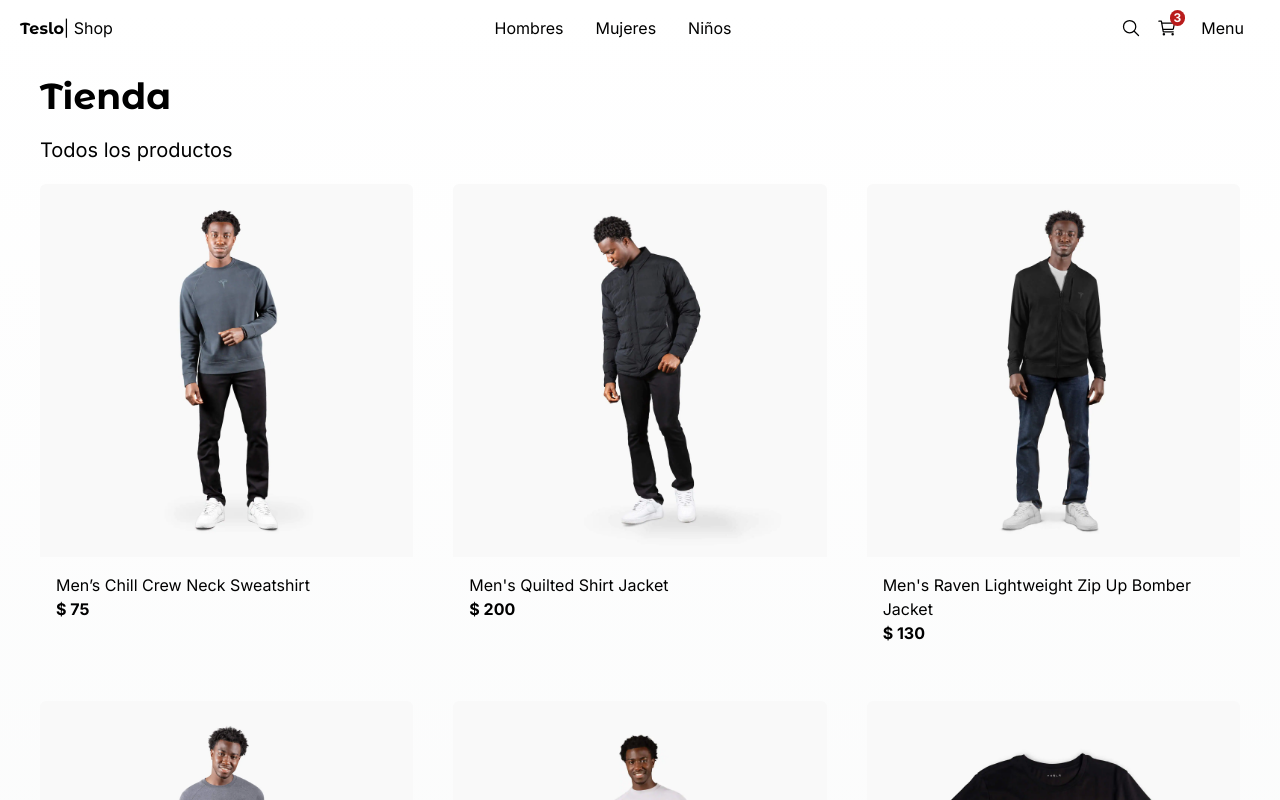
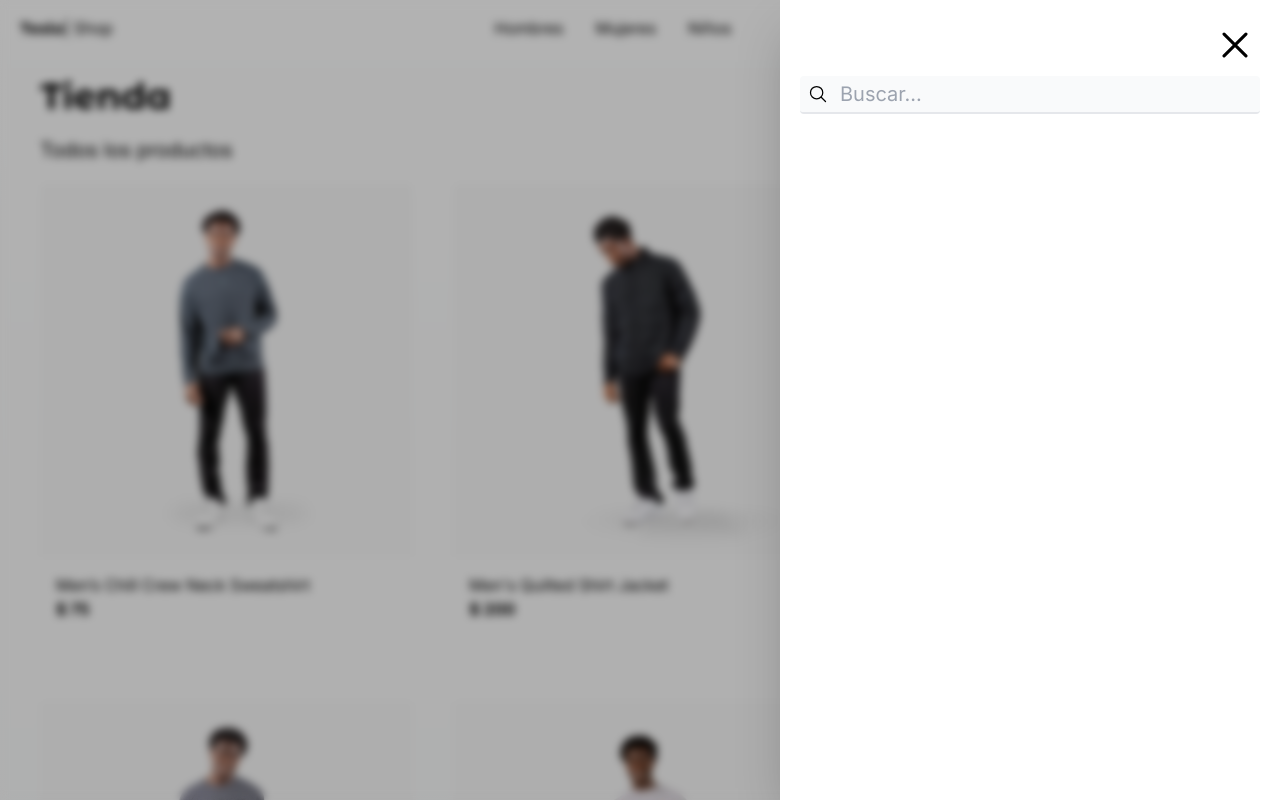
Before and after one commit to Alejo020222/e-commerce, a Next.js app: page / in a window 1280 px wide. Shown: the top 800 px of the page. Built offline with nearby package versions, Linux system fonts and the light colour scheme.

Commit message:
create_Sidebar

```diff
--- a/src/app/(shop)/layout.tsx
+++ b/src/app/(shop)/layout.tsx
@@ -1,3 +1,4 @@
+import { Sidebar } from "@/components";
 import TopMenu from "@/components/ui/top-menu/TopMenu";
 
 export default function ShopLayout({
@@ -8,6 +9,7 @@
   return (
     <main className="min-h-screen">
       <TopMenu />
+      <Sidebar />
       <div className=" px-5 sm:px-10">{children}</div>
     </main>
   );
--- a/src/components/index.ts
+++ b/src/components/index.ts
@@ -3,3 +3,4 @@
 export * from "./ui/tittle/Title";
 export * from "./products/product-grid/ProductGrid";
 export * from "./products/product-grid/ProductGridItem";
+export * from "./ui/sidebar/Sidebar";
--- a/src/components/products/product-grid/ProductGridItem.tsx
+++ b/src/components/products/product-grid/ProductGridItem.tsx
@@ -1,21 +1,27 @@
+"use client";
 import { Product } from "@/interface";
 import Image from "next/image";
 import Link from "next/link";
+import { useState } from "react";
 
 interface Props {
   product: Product;
 }
 
 export const ProductGridItem = ({ product }: Props) => {
+  const [displayImage, setDisplayImage] = useState(product.images[0]);
+
   return (
     <div className=" rounded-md overflow-hidden fade-in">
       <Link href={`/product/${product.slug}`}>
         <Image
-          src={`/products/${product.images[0]}`}
+          src={`/products/${displayImage}`}
           alt={product.title}
-          className=" w-full object-cover"
+          className=" w-full object-cover rounded"
           width={500}
           height={500}
+          onMouseEnter={() => setDisplayImage(product.images[1])}
+          onMouseLeave={() => setDisplayImage(product.images[0])}
         />
       </Link>
       <div className=" p-4 flex flex-col">
--- /dev/null
+++ b/src/components/ui/sidebar/Sidebar.tsx
@@ -0,0 +1,32 @@
+"use client";
+import { IoCloseOutline, IoSearchOutline } from "react-icons/io5";
+export const Sidebar = () => {
+  return (
+    <div>
+      {/* Background black */}
+      <div className=" fixed top-0 left-0 w-screen h-screen z-10 bg-black opacity-30" />
+      {/* Blur */}
+      <div className="fade-in fixed top-0 left-0 w-screen h-screen z-10 backdrop-filter backdrop-blur-sm" />
+      {/* SideMenu */}
+      <nav
+        //todo: efecto de slide
+        className=" fixed p-5 right-0 top-0 w-[500px] h-screen bg-white z-20 shadow-2xl transform transition-all duration-300"
+      >
+        <IoCloseOutline
+          size={50}
+          className=" absolute top-5 right-5 cursor-pointer"
+          onClick={() => console.log("Has dado click")}
+        />
+        {/* Input de Busqueda */}
+        <div className=" relative mt-14">
+          <IoSearchOutline size={20} className=" absolute top-2 left-2" />
+          <input
+            type="text"
+            placeholder="Buscar..."
+            className=" w-full bg-gray-50 rounded pl-10 py-1 pr-10 border-b-2 text-xl border-gray-200 focus:outline-none focus:border-blue-500"
+          />
+        </div>
+      </nav>
+    </div>
+  );
+};
```
